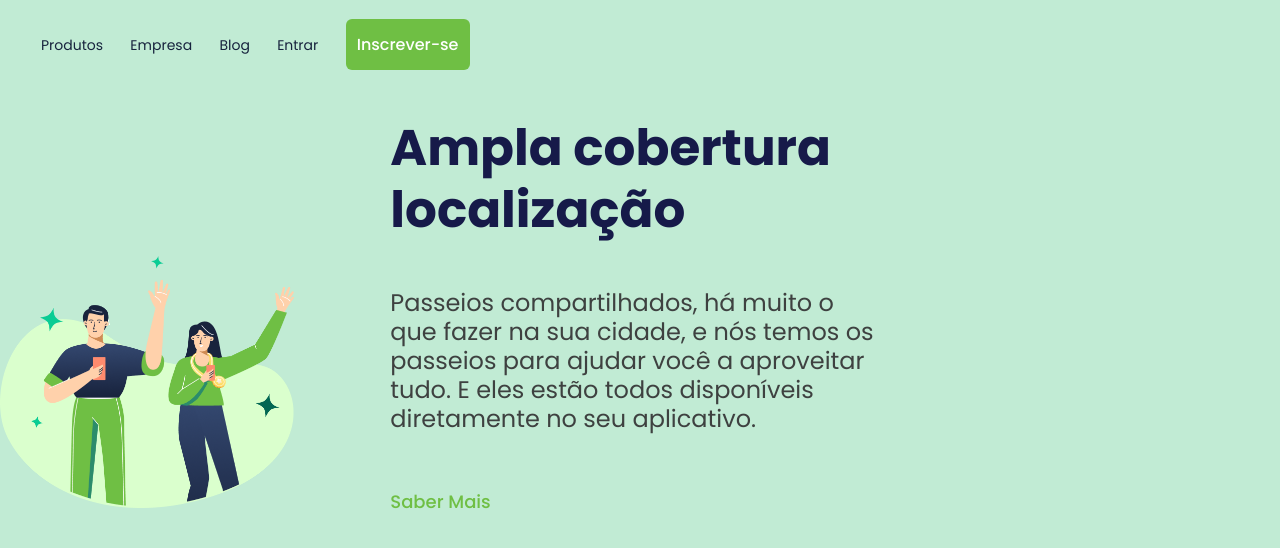
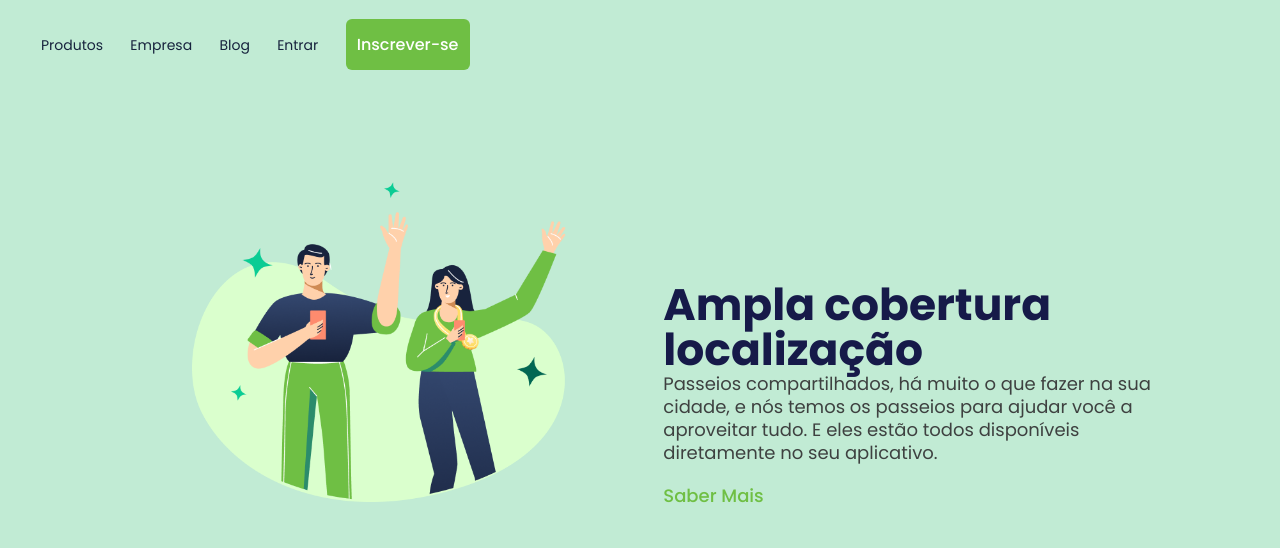
Before and after one commit to Andreza27/Passeios, a plain HTML site: page index.html in a window 1280 px wide. Drawn offline with Linux system fonts and the light colour scheme.

Commit message:
alteração nos tamanhos

```diff
--- a/styles.css
+++ b/styles.css
@@ -31,8 +31,10 @@ header {
 }
  .logo-image {
    display: inline-block;
-   width:100%;
-   max-width:300px;
+   width:381px;
+   max-width:381px;
+   margin-left: 192px;
+   margin-top: 65px;
     }
 
  div {
@@ -43,18 +45,18 @@ header {
 
 h1 {
     font-weight:700 ;
-    font-size:50px ;
-    line-height:62px ;
+    font-size:44px ;
+    line-height:45px ;
     color:rgba(22, 26, 73, 1);
     }
 
 p {
     font-weight:400 ;
-    font-size:24px ;
-    line-height:29px ;
+    font-size:18px ;
+    line-height:23px ;
     color: #3e4140;
-    margin-top: 47px;
-    margin-bottom: 55px ;
+    margin-top: px;
+    margin-bottom: 18px ;
 
 
     }
```
